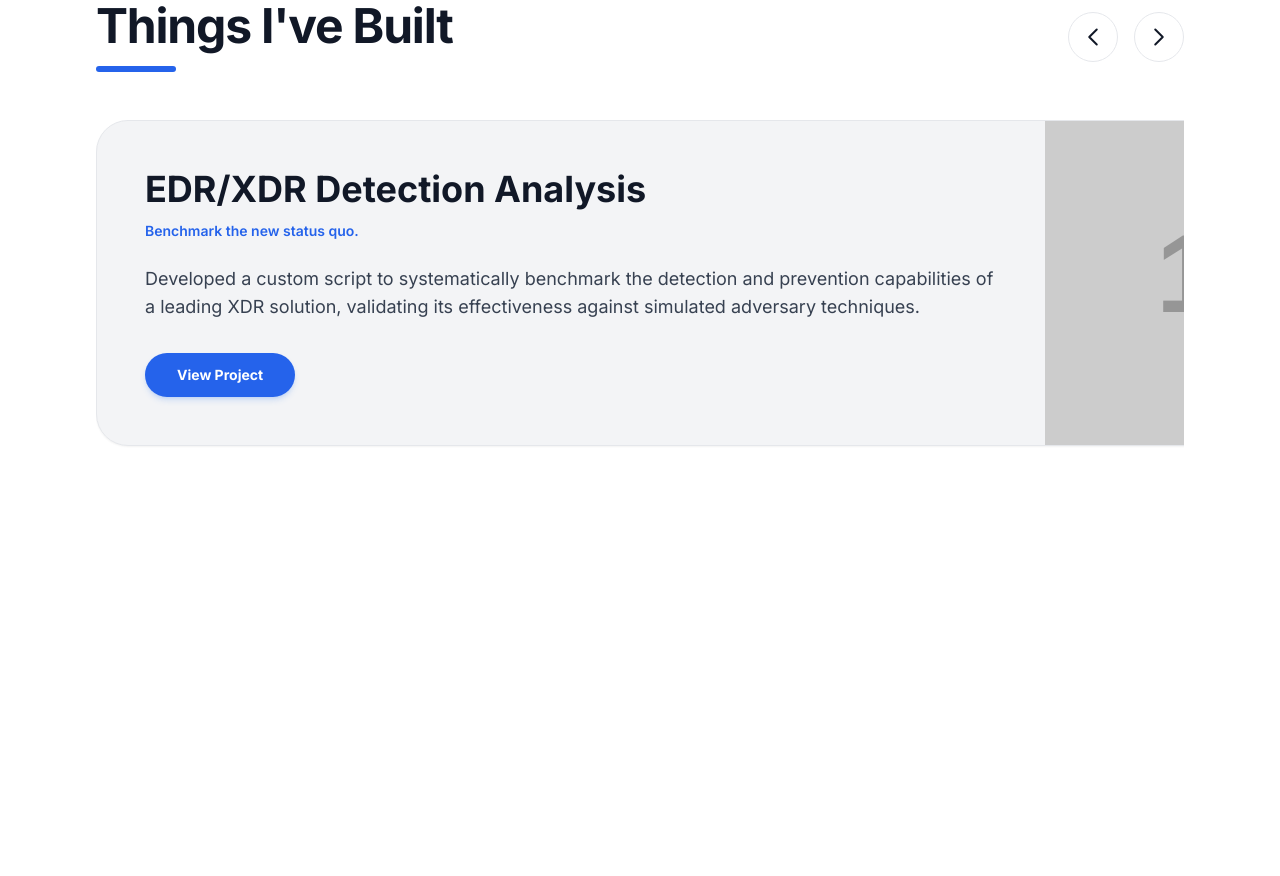
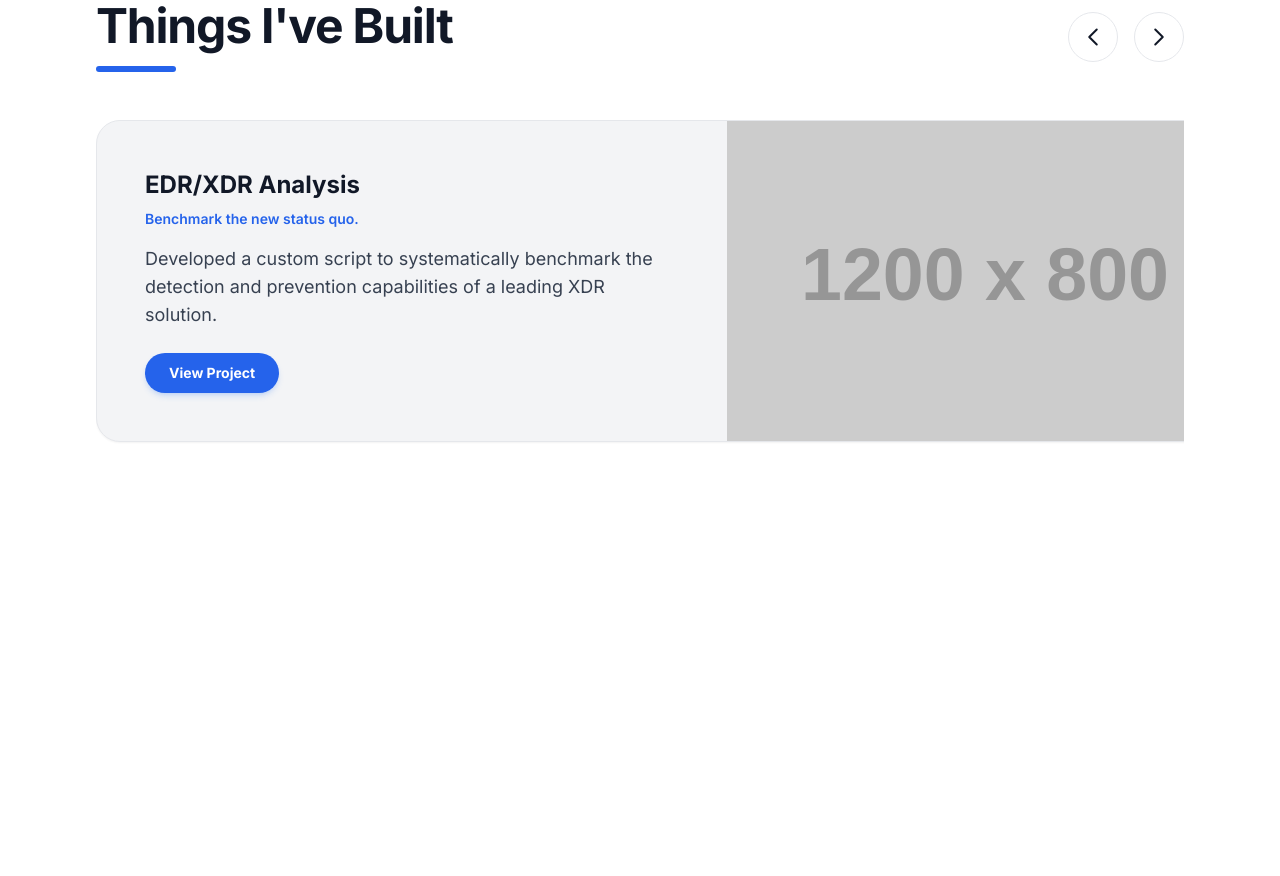
Before and after one commit to vic08-bit/portfolio, a Next.js app: page / in a window 1280 px wide. Shown: the part 1740-2616 px from the top of the page. Built offline with nearby package versions, Linux system fonts and the light colour scheme.

Commit message:
mobile friendly-v2.1

```diff
--- a/components/Projects.tsx
+++ b/components/Projects.tsx
@@ -5,16 +5,16 @@ import { useRef } from 'react';
 
 const projectsData = [
   {
-    title: 'EDR/XDR Detection Analysis',
+    title: 'EDR/XDR Analysis', // Shortened title for mobile fit
     subtitle: 'Benchmark the new status quo.',
-    description: 'Developed a custom script to systematically benchmark the detection and prevention capabilities of a leading XDR solution, validating its effectiveness against simulated adversary techniques.',
+    description: 'Developed a custom script to systematically benchmark the detection and prevention capabilities of a leading XDR solution.',
     imgSrc: 'https://placehold.co/1200x800/1a1a1a/ffffff?text=EDR+Project',
     githubLink: '#',
   },
   {
     title: 'Secure Enterprise Lab',
     subtitle: 'Unfold extraordinary security.',
-    description: 'Designed and implemented a multi-segment virtual network in GNS3 to simulate and secure critical services like DMVPN, Client-to-Site VPN, and Router Redundancy Protocols.',
+    description: 'Designed and implemented a multi-segment virtual network in GNS3 to simulate and secure critical services like DMVPN.',
     imgSrc: 'https://placehold.co/1200x800/1a1a1a/ffffff?text=Secure+Lab',
     githubLink: '#',
   },
@@ -34,7 +34,7 @@ const Projects = () => {
   return (
     <SectionWrapper id="projects">
       {/* Header + Arrows */}
-      <div className="flex flex-col md:flex-row items-center justify-between mb-12 text-center md:text-left">
+      <div className="flex flex-col md:flex-row items-center justify-between mb-8 md:mb-12 text-center md:text-left">
         <div className="mb-6 md:mb-0">
           <h2 className="text-3xl md:text-5xl font-bold tracking-tight text-light-text-primary dark:text-dark-text-primary">
             Things I've Built
@@ -58,40 +58,39 @@ const Projects = () => {
       </div>
 
       {/* Carousel Container */}
-      <div ref={scrollRef} className="flex gap-6 overflow-x-auto scrollbar-hide snap-x snap-mandatory px-2 pb-12">
+      <div ref={scrollRef} className="flex gap-4 md:gap-6 overflow-x-auto scrollbar-hide snap-x snap-mandatory px-2 pb-12">
         {projectsData.map((project, index) => (
-          // Mobile: w-[90vw] (Wider card)
+          // Card Container
+          // Mobile: w-[85vw] (Standard mobile width)
           // Desktop: w-[900px]
-          <div key={index} className="min-w-[90vw] md:min-w-[60vw] lg:min-w-[900px] flex-shrink-0 snap-center rounded-[2rem] bg-light-card dark:bg-[#0a0a0a] border border-light-border dark:border-white/10 overflow-hidden shadow-sm">
-            <div className="flex flex-col lg:flex-row h-full">
+          <div key={index} className="min-w-[85vw] md:min-w-[60vw] lg:min-w-[900px] flex-shrink-0 snap-center rounded-3xl bg-light-card dark:bg-[#0a0a0a] border border-light-border dark:border-white/10 overflow-hidden shadow-sm flex flex-col lg:flex-row">
 
-              {/* Text Content */}
-              {/* Mobile: Order 2 (Bottom) | Desktop: Order 1 (Left) */}
-              <div className="p-8 lg:p-12 flex-1 flex flex-col justify-center order-2 lg:order-1">
-                <h3 className="text-2xl lg:text-4xl font-bold text-light-text-primary dark:text-white mb-3">
+            {/* Image Content - ORDER 1 (Top) */}
+            {/* FIX: Use h-48 (192px) for mobile instead of aspect ratio. Much shorter. */}
+            <div className="relative h-48 sm:h-64 lg:h-auto lg:w-[45%] bg-gray-200 dark:bg-gray-800 lg:order-2">
+                <img src={project.imgSrc} alt={project.title} className="absolute inset-0 w-full h-full object-cover" />
+            </div>
+
+            {/* Text Content - ORDER 2 (Bottom) */}
+            <div className="p-6 md:p-8 lg:p-12 flex-1 flex flex-col justify-center lg:order-1">
+              <h3 className="text-2xl font-bold text-light-text-primary dark:text-white mb-2">
                 {project.title}
               </h3>
-                <p className="text-sm font-semibold text-accent mb-6">
+              <p className="text-sm font-semibold text-accent mb-4">
                 {project.subtitle}
               </p>
-                <p className="text-base lg:text-lg text-light-text-secondary dark:text-gray-300 mb-8 leading-relaxed">
+              {/* line-clamp-3 prevents huge text blocks on mobile */}
+              <p className="text-sm md:text-base lg:text-lg text-light-text-secondary dark:text-gray-300 mb-6 leading-relaxed line-clamp-4 lg:line-clamp-none">
                 {project.description}
               </p>
 
               <div>
-                  <a href={project.githubLink} target="_blank" rel="noopener noreferrer" className="inline-block rounded-full bg-accent px-8 py-3 text-sm font-bold text-white transition-transform hover:scale-105 shadow-md shadow-blue-500/20">
+                <a href={project.githubLink} target="_blank" rel="noopener noreferrer" className="inline-block rounded-full bg-accent px-6 py-2.5 text-sm font-bold text-white transition-transform hover:scale-105 shadow-md shadow-blue-500/20">
                   View Project
                 </a>
               </div>
             </div>
 
-              {/* Image Content */}
-              {/* Mobile: Taller aspect ratio (4/3) to show full image. Order 1 (Top) */}
-              <div className="relative w-full aspect-[4/3] lg:aspect-auto lg:h-auto lg:w-[45%] bg-gray-200 dark:bg-gray-800 order-1 lg:order-2">
-                 <img src={project.imgSrc} alt={project.title} className="absolute inset-0 w-full h-full object-cover" />
-              </div>
-
-            </div>
           </div>
         ))}
       </div>
```
Lines whose indentation alone changed are shown as unchanged.
